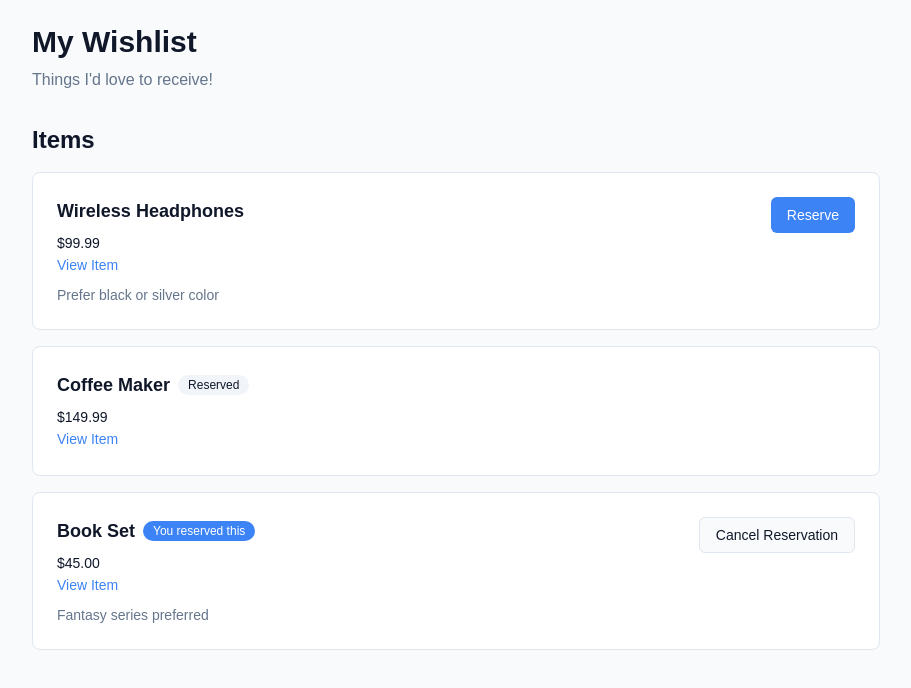
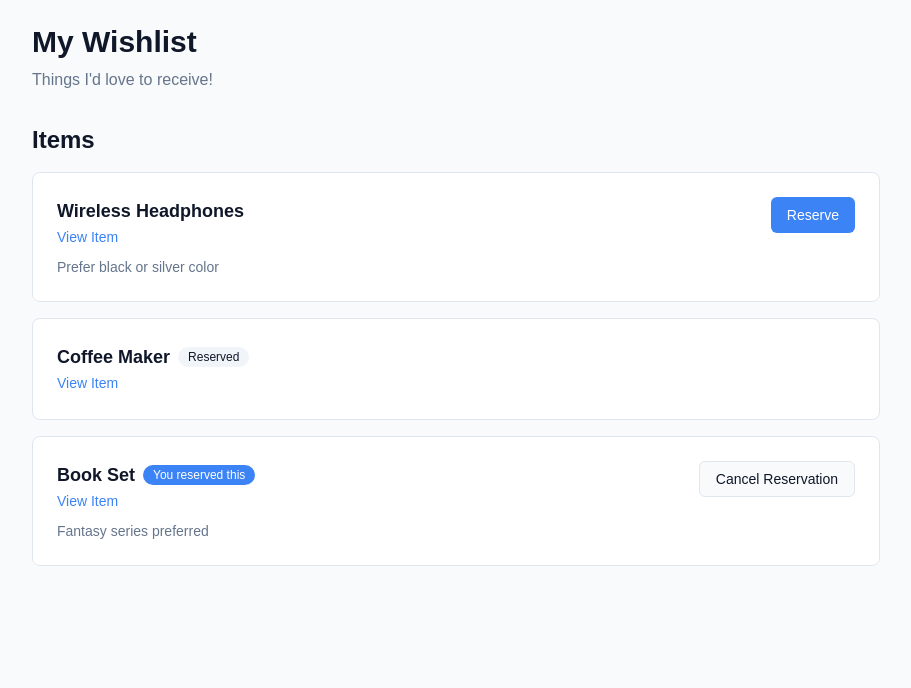
Before and after one commit to osanto/wishlist, a Next.js app: page /guest/1 in a window 1280 px wide. Shown: the top 688 px of the page, without its empty margins (184-1095 px from the left). Built offline with nearby package versions, Linux system fonts and the light colour scheme.

Commit message:
refactor: remove price field from item display and interfaces
- Remove price display from ItemCard component
- Remove price from ItemCard interface
- Remove price from all Item interfaces across components
- Update admin-items-list, guest-items-list, admin-page-client, edit-item-dialog

```diff
--- a/components/admin-items-list.tsx
+++ b/components/admin-items-list.tsx
@@ -10,7 +10,6 @@ interface Item {
   id: string;
   name: string;
   link?: string;
-  price?: string;
   notes?: string;
   isReserved: boolean;
   reservedByToken: string | null;
--- a/components/admin-page-client.tsx
+++ b/components/admin-page-client.tsx
@@ -9,7 +9,6 @@ interface Item {
   id: string;
   name: string;
   link?: string;
-  price?: string;
   notes?: string;
   isReserved: boolean;
   reservedByToken: string | null;
--- a/components/edit-item-dialog.tsx
+++ b/components/edit-item-dialog.tsx
@@ -30,7 +30,6 @@ interface Item {
   id: string;
   name: string;
   link?: string;
-  price?: string;
   notes?: string;
 }
 
--- a/components/guest-items-list.tsx
+++ b/components/guest-items-list.tsx
@@ -9,7 +9,6 @@ interface Item {
   id: string;
   name: string;
   link?: string;
-  price?: string;
   notes?: string;
   isReserved: boolean;
   reservedByToken: string | null;
--- a/components/item-card.tsx
+++ b/components/item-card.tsx
@@ -5,7 +5,6 @@ interface ItemCardProps {
     id: string;
     name: string;
     link?: string;
-    price?: string;
     notes?: string;
     isReserved: boolean;
   };
@@ -58,7 +57,6 @@ export function ItemCard({
                 </span>
               )}
           </div>
-          {item.price && <p className="text-sm font-medium">{item.price}</p>}
           {item.link && (
             <a
               href={item.link}
```
